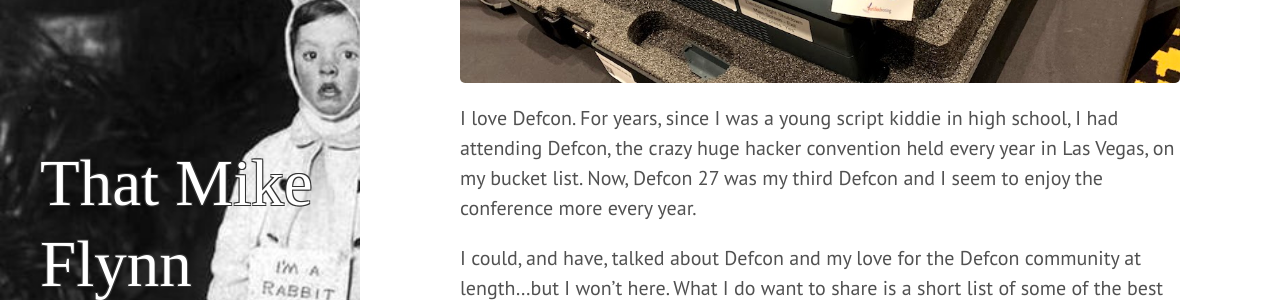
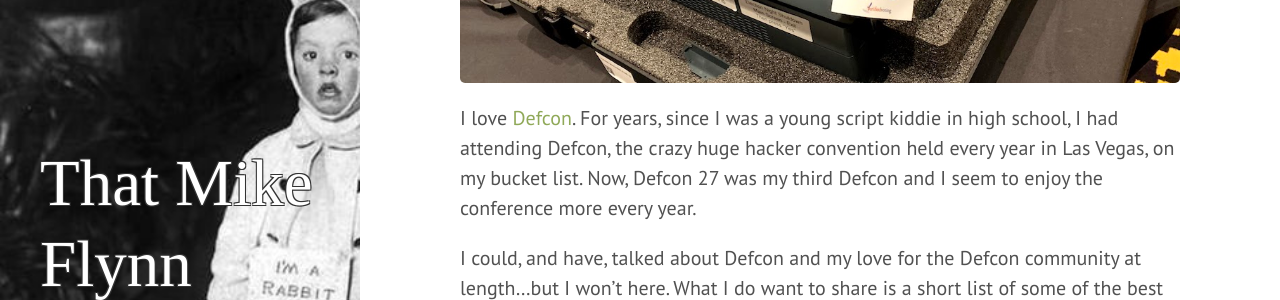
Before and after one commit to mikeflynn/thatmikeflynn.com-archive, a Jekyll site: the page built from _posts/2019-08-25-defcon-2019.md, in a window 1280 px wide and 900 px high, scrolled down 322 px. Shown: the part 155-455 px from the top of the window. Built offline with Jekyll 4.4.1, drawn with Linux system fonts in a browser that asks for light colours; nearby versions of some CDN libraries; some web fonts are replaced; part of the change alters nothing that is shown.

```diff
--- a/_posts/2019-08-25-defcon-2019.md
+++ b/_posts/2019-08-25-defcon-2019.md
@@ -9,7 +9,7 @@ tags:
 
 ![Voting Village at Defcon 27](/public/images/2019-08-25-defcon.jpg)
 
-I love Defcon. For years, since I was a young script kiddie in high school, I had attending Defcon, the crazy huge hacker convention held every year in Las Vegas, on my bucket list. Now, Defcon 27 was my third Defcon and I seem to enjoy the conference more every year.
+I love [Defcon](https://www.defcon.org/html/defcon-27/dc-27-index.html). For years, since I was a young script kiddie in high school, I had attending Defcon, the crazy huge hacker convention held every year in Las Vegas, on my bucket list. Now, Defcon 27 was my third Defcon and I seem to enjoy the conference more every year.
 
 I could, and have, talked about Defcon and my love for the Defcon community at length...but I won't here. What I do want to share is a short list of some of the best things I saw, learned, and experienced this year at Defcon.
 
```
